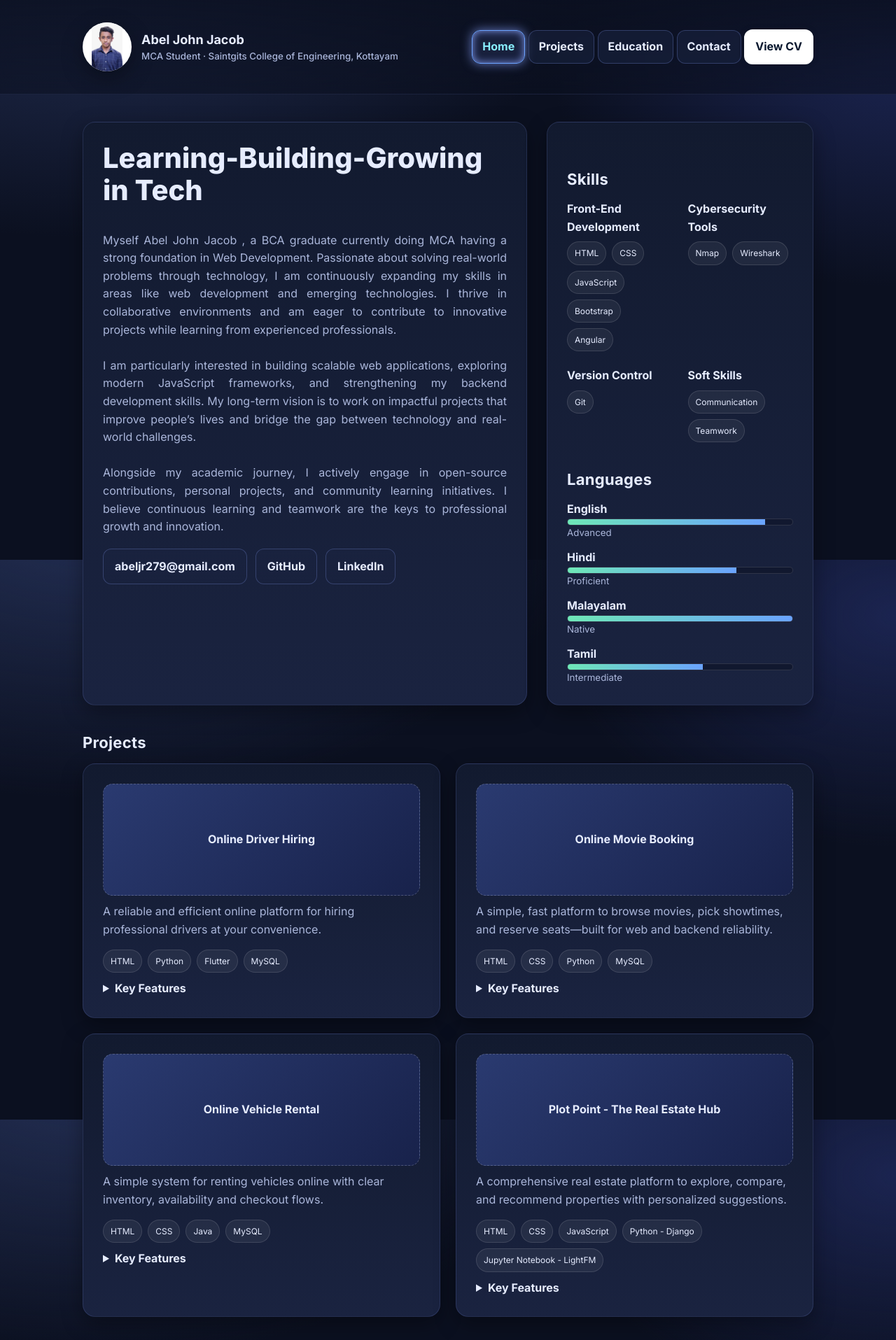
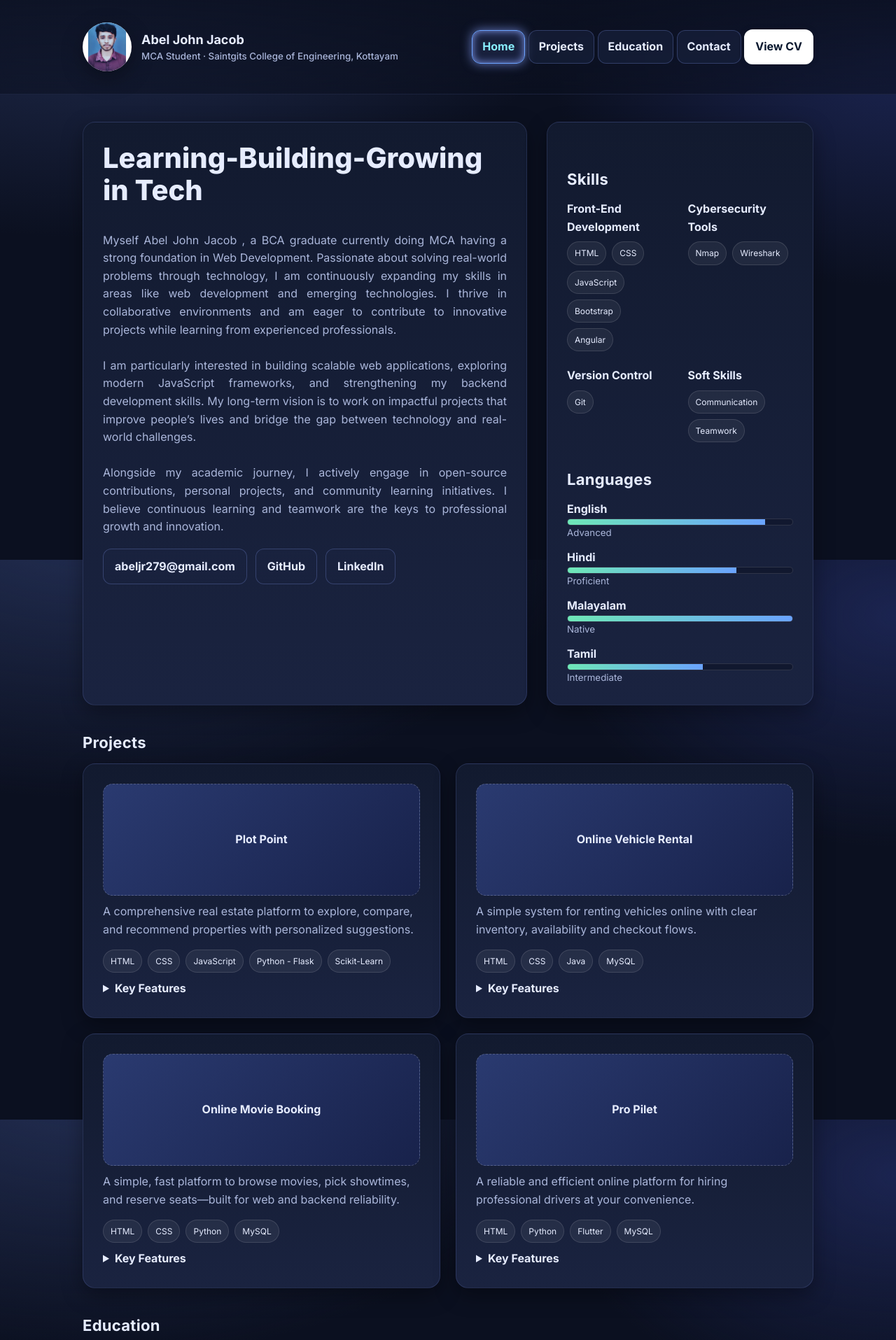
Before and after one commit to abeljohnjacob/Portfolio, a plain HTML site: page index.html in a window 1280 px wide. Shown: the top 1915 px of the page at 70% size. Drawn offline with Linux system fonts and the light colour scheme.

Commit message:
Initial portfolio upload

```diff
--- a/index.html
+++ b/index.html
@@ -375,7 +375,7 @@
     <div class="container nav">
       <div class="brand">
         <div class="avatar">
-          <img src="My_Pic.jpg" alt="Abel John Jacob" />
+          <img src="My_Pic2.jpg" alt="Abel John Jacob" />
         </div>
 
         <div>
@@ -388,7 +388,7 @@
         <a class="btn" href="#projects">Projects</a>
         <a class="btn" href="#education">Education</a>
         <a class="btn" href="#contact">Contact</a>
-        <a class="btn cv-btn" href="CV.pdf" target="blank">View CV</a>
+        <a class="btn cv-btn" href="CV_creative.pdf" target="blank">View CV</a>
       </nav>
     </div>
   </header>
@@ -457,15 +457,29 @@
       <div class="grid cols-2 projects">
 
         <article class="card pad">
-          <div class="thumb">Online Driver Hiring</div>
-          <p class="muted" style="margin-top:10px">A reliable and efficient online platform for hiring professional drivers at your convenience.</p>
-          <div class="stack"><span>HTML</span><span>Python</span><span>Flutter</span><span>MySQL</span></div>
+          <div class="thumb">Plot Point</div>
+          <p class="muted" style="margin-top:10px">A comprehensive real estate platform to explore, compare, and recommend properties with personalized suggestions.</p>
+          <div class="stack"><span>HTML</span><span>CSS</span><span>JavaScript</span><span>Python - Flask</span><span>Scikit-Learn</span></div>
           <details style="margin-top:10px">
             <summary><strong>Key Features</strong></summary>
             <ul>
-              <li>Built core booking flows and driver listing views.</li>
-              <li>Integrated MySQL data model for users, drivers, and bookings.</li>
-              <li>Prototyped Flutter screens for mobile experience.</li>
+              <li>Developed property listing, search, and filtering modules with Django backend.</li>
+              <li>Created recommendation system using Scikit-Learn for personalized property suggestions.</li>
+              <li>Integrated interactive UI with HTML, CSS, and JavaScript for smooth user experience.</li>
+            </ul>
+          </details>
+        </article>
+
+        <article class="card pad">
+          <div class="thumb">Online Vehicle Rental</div>
+          <p class="muted" style="margin-top:10px">A simple system for renting vehicles online with clear inventory, availability and checkout flows.</p>
+          <div class="stack"><span>HTML</span><span>CSS</span><span>Java</span><span>MySQL</span></div>
+          <details style="margin-top:10px">
+            <summary><strong>Key Features</strong></summary>
+            <ul>
+              <li>Designed responsive front‑end with Bootstrap‑like layout grid.</li>
+              <li>Implemented Java backend endpoints for rentals and returns.</li>
+              <li>Modeled relational schema: vehicles, bookings, users, payments.</li>
             </ul>
           </details>
         </article>
@@ -487,29 +501,15 @@
         </article>
 
         <article class="card pad">
-          <div class="thumb">Online Vehicle Rental</div>
-          <p class="muted" style="margin-top:10px">A simple system for renting vehicles online with clear inventory, availability and checkout flows.</p>
-          <div class="stack"><span>HTML</span><span>CSS</span><span>Java</span><span>MySQL</span></div>
+          <div class="thumb">Pro Pilet</div>
+          <p class="muted" style="margin-top:10px">A reliable and efficient online platform for hiring professional drivers at your convenience.</p>
+          <div class="stack"><span>HTML</span><span>Python</span><span>Flutter</span><span>MySQL</span></div>
           <details style="margin-top:10px">
             <summary><strong>Key Features</strong></summary>
             <ul>
-              <li>Designed responsive front‑end with Bootstrap‑like layout grid.</li>
-              <li>Implemented Java backend endpoints for rentals and returns.</li>
-              <li>Modeled relational schema: vehicles, bookings, users, payments.</li>
-            </ul>
-          </details>
-        </article>
-
-        <article class="card pad">
-          <div class="thumb">Plot Point - The Real Estate Hub</div>
-          <p class="muted" style="margin-top:10px">A comprehensive real estate platform to explore, compare, and recommend properties with personalized suggestions.</p>
-          <div class="stack"><span>HTML</span><span>CSS</span><span>JavaScript</span><span>Python - Django</span><span>Jupyter Notebook - LightFM</span></div>
-          <details style="margin-top:10px">
-            <summary><strong>Key Features</strong></summary>
-            <ul>
-              <li>Developed property listing, search, and filtering modules with Django backend.</li>
-              <li>Created recommendation system in Jupyter Notebook using LightFM for personalized property suggestions.</li>
-              <li>Integrated interactive UI with HTML, CSS, and JavaScript for smooth user experience.</li>
+              <li>Built core booking flows and driver listing views.</li>
+              <li>Integrated MySQL data model for users, drivers, and bookings.</li>
+              <li>Prototyped Flutter screens for mobile experience.</li>
             </ul>
           </details>
         </article>
```
Also changed, not shown: My_Pic.jpg (deleted), My_Pic2.jpg (added), 2 other files.
